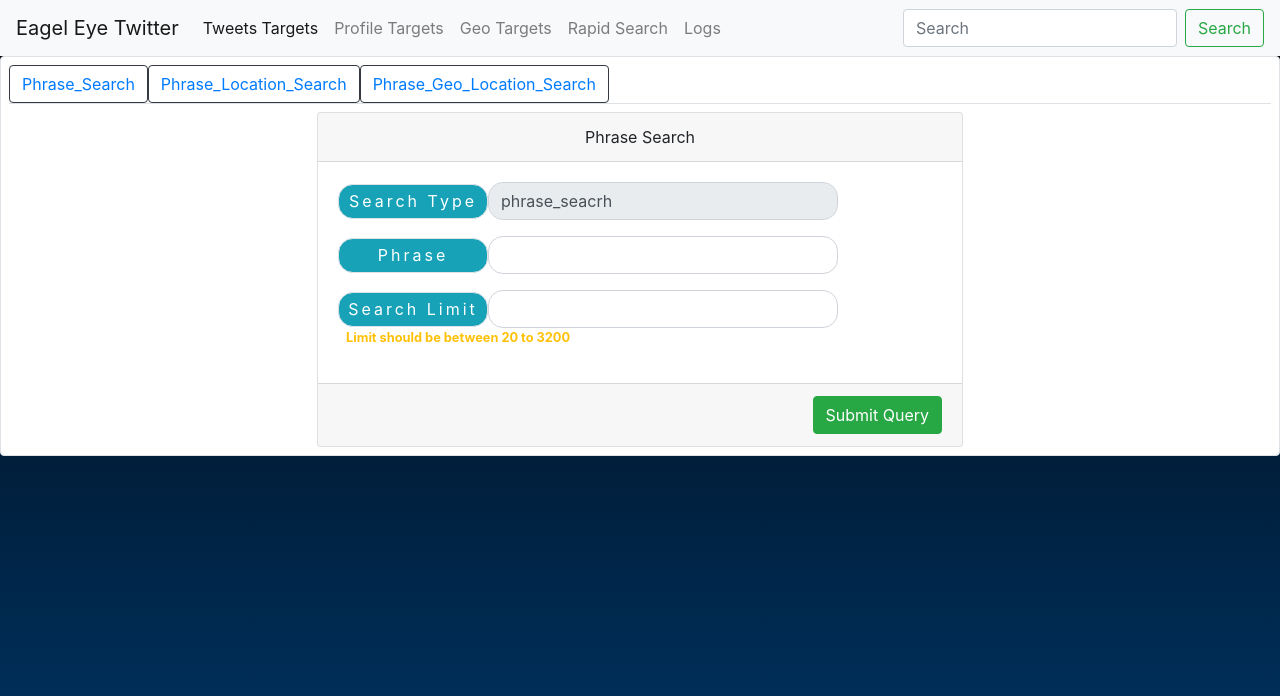
After one commit to ratroot92/advance_django_eagleEye, a Django app: page /tw/rapid_search/ in a window 1280 px wide. The commit adds this page. Shown: the top 696 px of the page. Run offline with Django 3.2, Linux system fonts and the light colour scheme; parts of the project's set-up code (start-up, migrations or seed data) failed here and were passed over; some libraries are stand-ins or nearby versions.

Commit message:
from office

```diff
--- a/crawler/crawler_auth/dashboard/urls.py
+++ b/crawler/crawler_auth/dashboard/urls.py
@@ -4,8 +4,8 @@
 
 
 urlpatterns = [
-    path('', views.dashboard,name='dashboard'),
-     path('addfacebooktarget/', views.addfacebooktarget,name='addfacebooktarget'),
+    path('/', views.dashboard,name='dashboard'),
+     path('/addfacebooktarget/', views.addfacebooktarget,name='addfacebooktarget'),
 
 
 ]
--- a/crawler/crawler_auth/twitter_manual_crawler/templates/base.html
+++ b/crawler/crawler_auth/twitter_manual_crawler/templates/base.html
@@ -43,6 +43,15 @@
           <li class="nav-item">
             <a class="nav-link" href="/tw/profiles_targets">Profile Targets</a>
           </li>
+
+        </li>
+        <li class="nav-item">
+          <a class="nav-link" href="/tw/profiles_targets">Geo Targets</a>
+        </li>
+
+        <li class="nav-item">
+          <a class="nav-link" href="/tw/rapid_search">Rapid Search</a>
+        </li>
           <li class="nav-item">
             <a class="nav-link " href="/tw/logs">Logs</a>
           </li>
@@ -133,10 +142,10 @@
        });
     </script>
 
-    <!-- Optional JavaScript -->
+
     <!-- jQuery first, then Popper.js, then Bootstrap JS -->
-    <!-- <script src="https://code.jquery.com/jquery-3.4.1.slim.min.js" integrity="sha384-J6qa4849blE2+poT4WnyKhv5vZF5SrPo0iEjwBvKU7imGFAV0wwj1yYfoRSJoZ+n" crossorigin="anonymous"></script>
+   <script src="https://code.jquery.com/jquery-3.4.1.slim.min.js" integrity="sha384-J6qa4849blE2+poT4WnyKhv5vZF5SrPo0iEjwBvKU7imGFAV0wwj1yYfoRSJoZ+n" crossorigin="anonymous"></script>
     <script src="https://cdn.jsdelivr.net/npm/popper.js@1.16.0/dist/umd/popper.min.js" integrity="sha384-Q6E9RHvbIyZFJoft+2mJbHaEWldlvI9IOYy5n3zV9zzTtmI3UksdQRVvoxMfooAo" crossorigin="anonymous"></script>
-    <script src="https://stackpath.bootstrapcdn.com/bootstrap/4.4.1/js/bootstrap.min.js" integrity="sha384-wfSDF2E50Y2D1uUdj0O3uMBJnjuUD4Ih7YwaYd1iqfktj0Uod8GCExl3Og8ifwB6" crossorigin="anonymous"></script> -->
+    <script src="https://stackpath.bootstrapcdn.com/bootstrap/4.4.1/js/bootstrap.min.js" integrity="sha384-wfSDF2E50Y2D1uUdj0O3uMBJnjuUD4Ih7YwaYd1iqfktj0Uod8GCExl3Og8ifwB6" crossorigin="anonymous"></script>
   </body>
 </html>
--- /dev/null
+++ b/crawler/crawler_auth/twitter_manual_crawler/templates/rapidsearch.html
@@ -0,0 +1,178 @@
+
+
+{% extends 'base.html'%}
+{% load static %}
+{% block content %}
+<div class="container-fluid">
+<div class="row">
+    <div class="col-md-12 card border p-2">
+        <ul class="nav nav-tabs">
+            <li class="btn border border-dark" class="active"><a data-toggle="tab" class="text-decoration-none" href="#Phrase_Search">Phrase_Search</a></li>
+            <li class="btn border border-dark"><a data-toggle="tab" class="text-decoration-none" href="#Phrase_Location_Search">Phrase_Location_Search</a></li>
+            <li class="btn border border-dark"><a data-toggle="tab" class="text-decoration-none" href="#Phrase_Geo_Location_Search">Phrase_Geo_Location_Search</a></li>
+          </ul>
+
+          <div class="tab-content mt-2">
+            <div id="Phrase_Search" class="tab-pane fade in active show">
+              <div class="row">
+                <div class="col-md-3 "></div>
+                <div class="col-md-6 card m-0 p-0">
+                    <div class="card-header text-center">
+                       Phrase Search
+                    </div>
+                    <div class="card-body d-flex flex-row justify-content-center align-items-center">
+                      <form action="" class="bg-white">
+                        <div class="form-group form-inline">
+                          <label for="Search_type" class="" ><span class="text-white bg-info border  d-flex flex-row justify-content-center align-items-center"
+                              style="height:35px;width:150px;border-radius:15px 15px 15px 15px ;letter-spacing:3px;">Search Type</span>
+                              <input type="text" name="Search_type" id="Search_type"  class="form-control" required="required"
+                               style="border-radius:15px 15px 15px 15px!important;width:350px; " value="phrase_seacrh" disabled="disbaled">
+                          </label>
+                       </div>
+                        <div class="form-group form-inline">
+                           <label for="phrase" class="" ><span class="text-white bg-info border  d-flex flex-row justify-content-center align-items-center"
+                               style="height:35px;width:150px;border-radius:15px 15px 15px 15px ;letter-spacing:3px;">Phrase</span>
+                               <input type="text" name="phrase" id="phrase" class="form-control" required="required" style="border-radius:15px 15px 15px 15px!important;width:350px; ">
+                           </label>
+                        </div>
+
+                        <div class="form-group form-inline">
+                           <label for="limit"  >
+                               <span class="text-white bg-info border  d-flex flex-row justify-content-center align-items-center"
+                               style="height:35px;width:150px;border-radius:15px 15px 15px 15px ;letter-spacing:3px;">Search Limit</span>
+                               <input type="number" name="limit" id="limit" class="form-control" required="required" style="border-radius:15px 15px 15px 15px!important;width:350px; ">
+                           </label>
+                           <small class="text-warning font-weight-bold ml-2">Limit should be between 20 to 3200</small>
+                        </div>
+
+                       </form>
+                    </div>
+                    <div class="card-footer">
+                      <input type="submit" name="submit"  id="submit" value="Submit Query"class=" float-right btn btn-success">
+                    </div>
+                </div>
+                <div class="col-md-3 "></div>
+            </div>
+            </div>
+            <div id="Phrase_Location_Search" class="tab-pane fade">
+              <div class="row">
+                <div class="col-md-3 "></div>
+                <div class="col-md-6 card m-0 p-0">
+                    <div class="card-header text-center">
+                       Phrase Sreach with location
+                    </div>
+                    <div class="card-body d-flex flex-row justify-content-center align-items-center">
+                      <form action="" class="bg-white">
+                        <div class="form-group form-inline">
+                          <label for="Search_type" class="" ><span class="text-white bg-info border  d-flex flex-row justify-content-center align-items-center"
+                              style="height:35px;width:150px;border-radius:15px 15px 15px 15px ;letter-spacing:3px;">Search Type</span>
+                              <input type="text" name="Search_type" id="Search_type"  class="form-control" required="required"
+                               style="border-radius:15px 15px 15px 15px!important;width:350px; " value="phrase_location_seacrh" disabled="disbaled">
+                          </label>
+                       </div>
+                        <div class="form-group form-inline">
+                           <label for="phrase" class="" ><span class="text-white bg-info border  d-flex flex-row justify-content-center align-items-center"
+                               style="height:35px;width:150px;border-radius:15px 15px 15px 15px ;letter-spacing:3px;">Phrase</span>
+                               <input type="text" name="phrase" id="phrase" class="form-control" required="required" style="border-radius:15px 15px 15px 15px!important;width:350px; ">
+                           </label>
+                        </div>
+
+
+                        <div class="form-group form-inline">
+                          <label for="location" class="" ><span class="text-white bg-info border  d-flex flex-row justify-content-center align-items-center"
+                              style="height:35px;width:150px;border-radius:15px 15px 15px 15px ;letter-spacing:3px;">Location</span>
+                              <input type="text" name="location" id="location" class="form-control" required="required" style="border-radius:15px 15px 15px 15px!important;width:350px; ">
+                          </label>
+                       </div>
+
+                        <div class="form-group form-inline">
+                           <label for="limit"  >
+                               <span class="text-white bg-info border  d-flex flex-row justify-content-center align-items-center"
+                               style="height:35px;width:150px;border-radius:15px 15px 15px 15px ;letter-spacing:3px;">Search Limit</span>
+                               <input type="number" name="limit" id="limit" class="form-control" required="required" style="border-radius:15px 15px 15px 15px!important;width:350px; ">
+                           </label>
+                           <small class="text-warning font-weight-bold ml-2">Limit should be between 20 to 3200</small>
+                        </div>
+
+                       </form>
+                    </div>
+                    <div class="card-footer">
+                      <input type="submit" name="submit"  id="submit" value="Submit Query"class=" float-right btn btn-success">
+                    </div>
+                </div>
+
+                <div class="col-md-3 "></div>
+            </div>
+            </div>
+            <div id="Phrase_Geo_Location_Search" class="tab-pane fade">
+              <div class="row">
+                <div class="col-md-3 "></div>
+                <div class="col-md-6 card m-0 p-0">
+                    <div class="card-header text-center">
+                        Fetch Tweets By Geo-Location
+                    </div>
+                    <div class="card-body d-flex flex-row justify-content-center align-items-center">
+                      <form action="" class="bg-white">
+                        <div class="form-group form-inline">
+                          <label for="Search_type" class="" ><span class="text-white bg-info border  d-flex flex-row justify-content-center align-items-center"
+                              style="height:35px;width:150px;border-radius:15px 15px 15px 15px ;letter-spacing:3px;">Search Type</span>
+                              <input type="text" name="Search_type" id="Search_type"  class="form-control" required="required"
+                               style="border-radius:15px 15px 15px 15px!important;width:350px; " value="geo_location_search" disabled="disbaled">
+                          </label>
+                       </div>
+                        <div class="form-group form-inline">
+                           <label for="latitude" class="" ><span class="text-white bg-info border  d-flex flex-row justify-content-center align-items-center"
+                               style="height:35px;width:150px;border-radius:15px 15px 15px 15px ;letter-spacing:3px;">Latitude</span>
+                               <input type="text" name="latitude" id="latitude" class="form-control" required="required" style="border-radius:15px 15px 15px 15px!important;width:350px; ">
+                           </label>
+                        </div>
+
+
+                        <div class="form-group form-inline">
+                          <label for="longitude" class="" ><span class="text-white bg-info border  d-flex flex-row justify-content-center align-items-center"
+                              style="height:35px;width:150px;border-radius:15px 15px 15px 15px ;letter-spacing:3px;">Longitude</span>
+                              <input type="text" name="longitude" id="longitude" class="form-control" required="required" style="border-radius:15px 15px 15px 15px!important;width:350px; ">
+                          </label>
+                       </div>
+
+
+
+                       <div class="form-group form-inline">
+                        <label for="radius" class="" ><span class="text-white bg-info border  d-flex flex-row justify-content-center align-items-center"
+                            style="height:35px;width:150px;border-radius:15px 15px 15px 15px ;letter-spacing:3px;">Radius</span>
+                            <input type="text" name="radius" id="radius" class="form-control" required="required" style="border-radius:15px 15px 15px 15px!important;width:350px; ">
+                        </label>
+                     </div>
+
+
+
+
+                        <div class="form-group form-inline">
+                           <label for="limit"  >
+                               <span class="text-white bg-info border  d-flex flex-row justify-content-center align-items-center"
+                               style="height:35px;width:150px;border-radius:15px 15px 15px 15px ;letter-spacing:3px;">Search Limit</span>
+                               <input type="number" name="limit" id="limit" class="form-control" required="required" style="border-radius:15px 15px 15px 15px!important;width:350px; ">
+                           </label>
+                           <small class="text-warning font-weight-bold ml-2">Limit should be between 20 to 3200</small>
+                        </div>
+
+                       </form>
+                    </div>
+                    <div class="card-footer">
+                      <input type="submit" name="submit"  id="submit" value="Submit Query"class=" float-right btn btn-success">
+                    </div>
+                </div>
+                <div class="col-md-3 "></div>
+            </div>
+            </div>
+          </div>
+          <!-- end of tab-content -->
+
+    </div>
+    </div>
+
+</div>
+
+
+
+{% endblock %}
--- a/crawler/crawler_auth/twitter_manual_crawler/urls.py
+++ b/crawler/crawler_auth/twitter_manual_crawler/urls.py
@@ -24,6 +24,7 @@
     path('/logs/',views.logs,name='logs'),
     # geo targets
     path('/geo_targets/',views.geo_targets,name='geo_targets'),
-    path('/bbox/',views.bbox,name='bbox')
+    path('/bbox/',views.bbox,name='bbox'),
+    path('/rapid_search/',views.rapid_search,name='rapid_search')
 
 ]
--- a/crawler/crawler_auth/twitter_manual_crawler/views.py
+++ b/crawler/crawler_auth/twitter_manual_crawler/views.py
@@ -248,7 +248,8 @@
 def bbox(request):
     return render(request,'bbox.html')
 
-
+def rapid_search(request):
+    return render(request,'rapidsearch.html')
 
 
 
```
Also changed, not shown: crawler/crawler_auth/d_auth/settings.py (+7 -7 lines), crawler/crawler_auth/twitter_manual_crawler/templates/geo_targets.html (+49 -8 lines).
